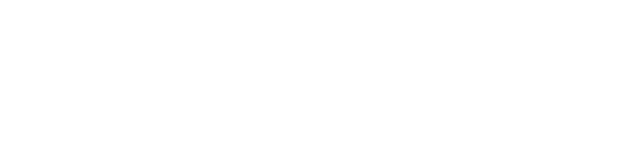
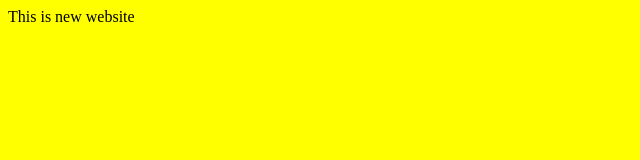
Before and after one commit to kiruba1992/nagrajrepo, a plain HTML site: page index.html in a window 1280 px wide. Shown: the whole page, without its empty margins (0-640 px from the left). Drawn offline with Linux system fonts and the light colour scheme.

Commit message:
added body tag in html file

```diff
--- a/index.html
+++ b/index.html
@@ -1,4 +1,6 @@
 <html>
   <head>
+This is new website
   </head>
+  <body bgcolor="yellow"> </body>
     </html>
```
